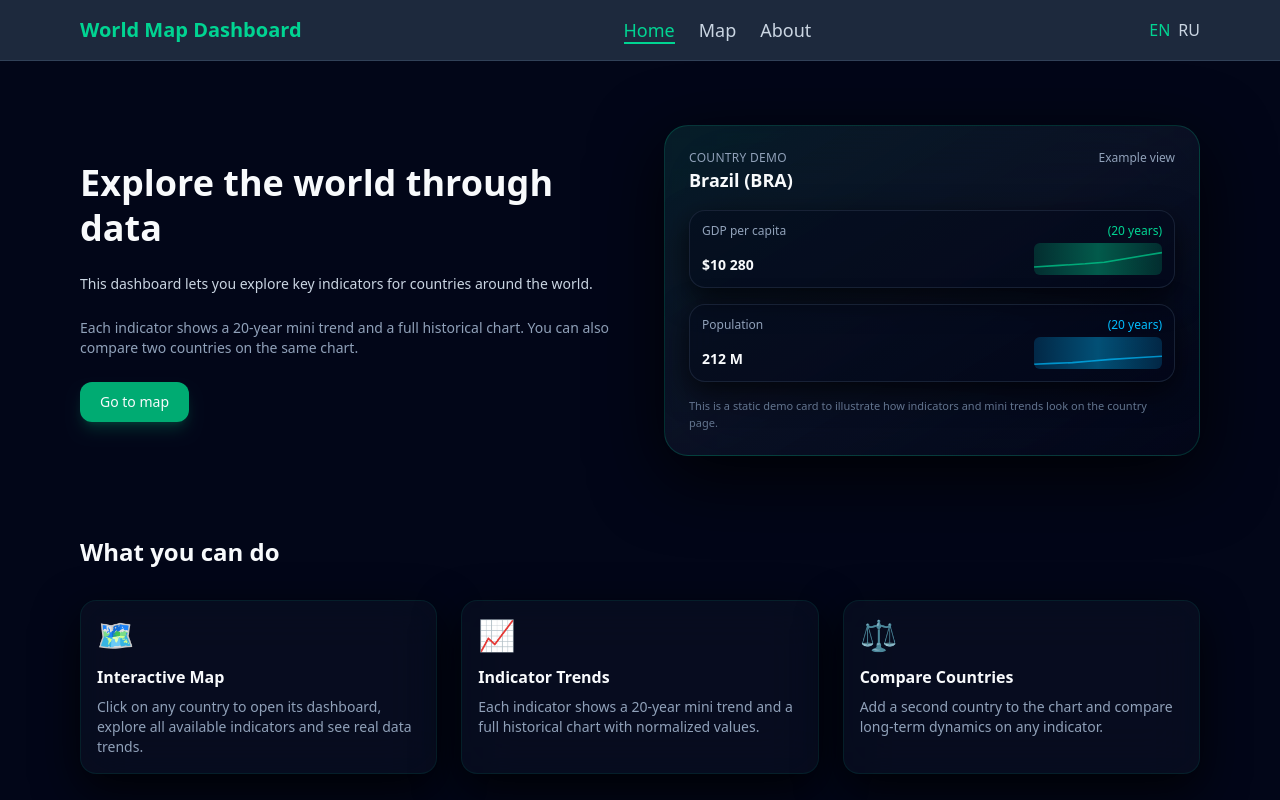
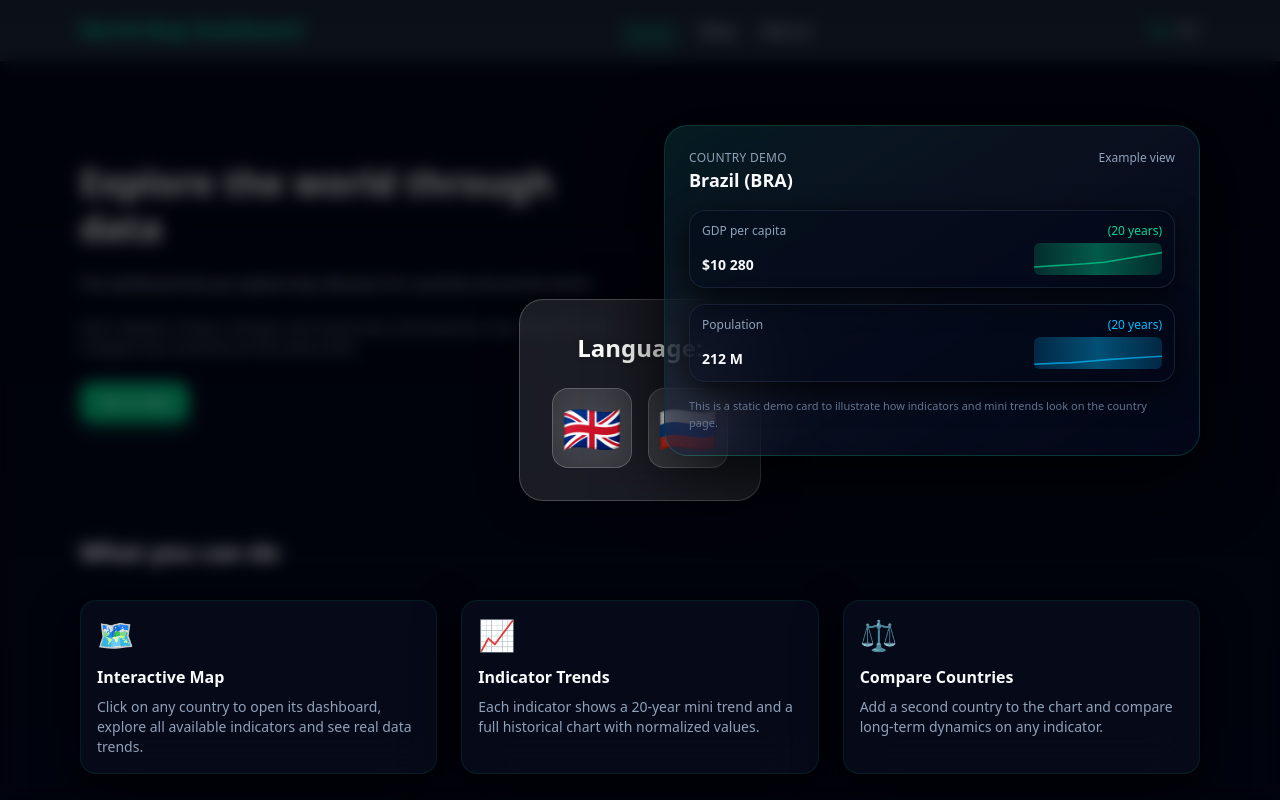
Before and after one commit to GreenXred/World-Map-Dashboard, a React (Vite) app: page / in a window 1280 px wide. Shown: the top 800 px of the page. Built offline with nearby package versions, Linux system fonts and the light colour scheme.

Commit message:
Возвращена логика для работы модального окна выбора языка

```diff
--- a/src/App.tsx
+++ b/src/App.tsx
@@ -1,6 +1,9 @@
 import { Route, Routes } from "react-router-dom";
 import { useEffect, useState } from "react";
 import { AnimatePresence } from "framer-motion"; // Чтобы дать компоненту время отыграть exit анимацию перед удалением
+import LanguageModal from "./components/LanguageModal";
+import { useTranslation } from "react-i18next";
+
 
 import Home from "./pages/Home/Home";
 import Country from "./pages/Country/Country";
@@ -9,10 +12,35 @@ import Map from "./pages/Map/Map";
 import Navbar from "./components/Navbar";
 
 export default function App() {
+  const { i18n } = useTranslation();
+
+  const [showModal, setShowModal] = useState(false);
+
+  useEffect(() => {
+    const langChosen = localStorage.getItem("lang-chosen");
+
+    if (!langChosen) {
+      setShowModal(true);
+    }
+  }, []);
 
   return (
     <div className="min-h-screen bg-slate-900 text-slate-100">
       <Navbar />
+
+      <AnimatePresence>
+        {showModal && (
+          <LanguageModal
+            onSelect={(lang) => {
+              i18n.changeLanguage(lang);       // переключаем язык в i18next
+              localStorage.setItem("lang", lang);      // для Navbar, если ты там читаешь
+              localStorage.setItem("lang-chosen", "true");
+              setShowModal(false);             // закрываем модалку
+            }}
+          />
+        )}
+      </AnimatePresence>
+
       <Routes>
         <Route path="/" element={<Home />} />
         <Route path="/country/:code" element={<Country />} />
```
